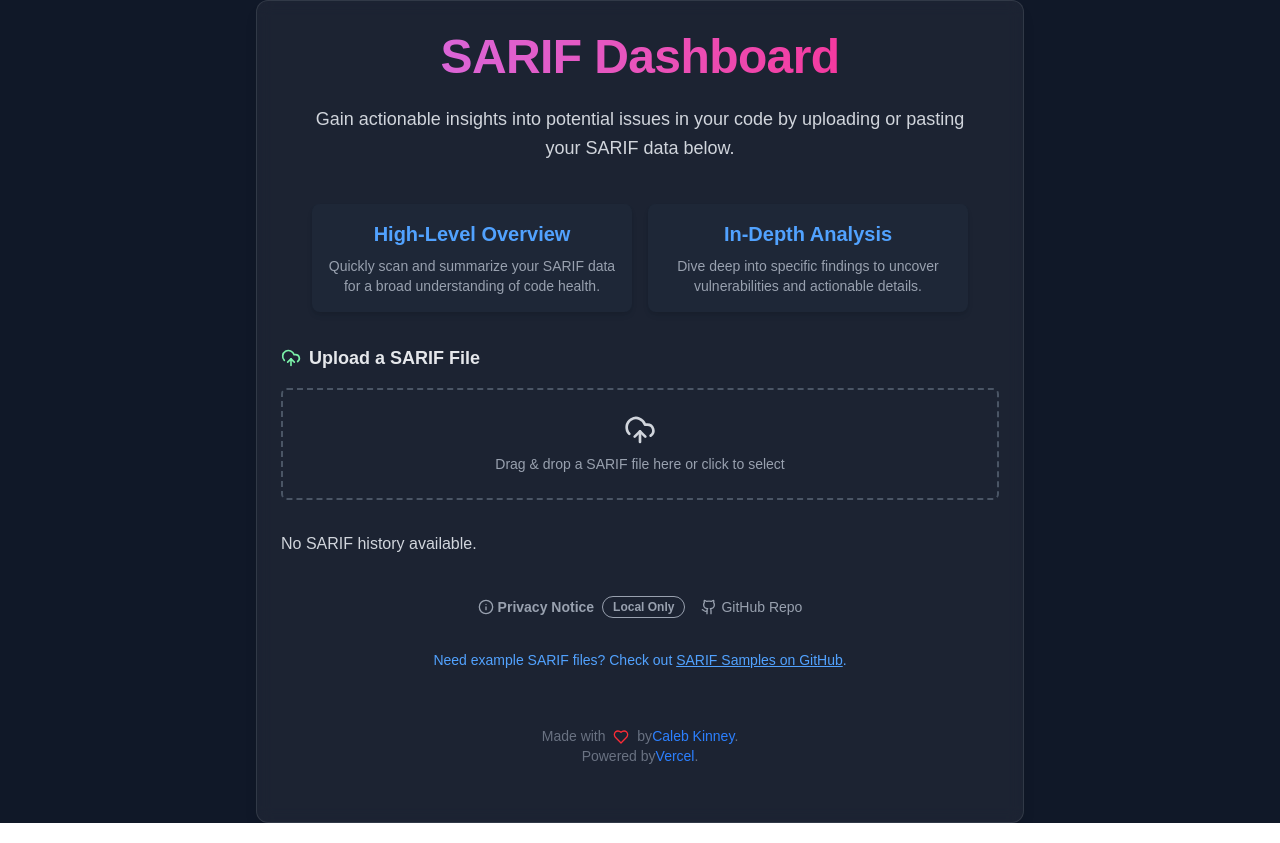
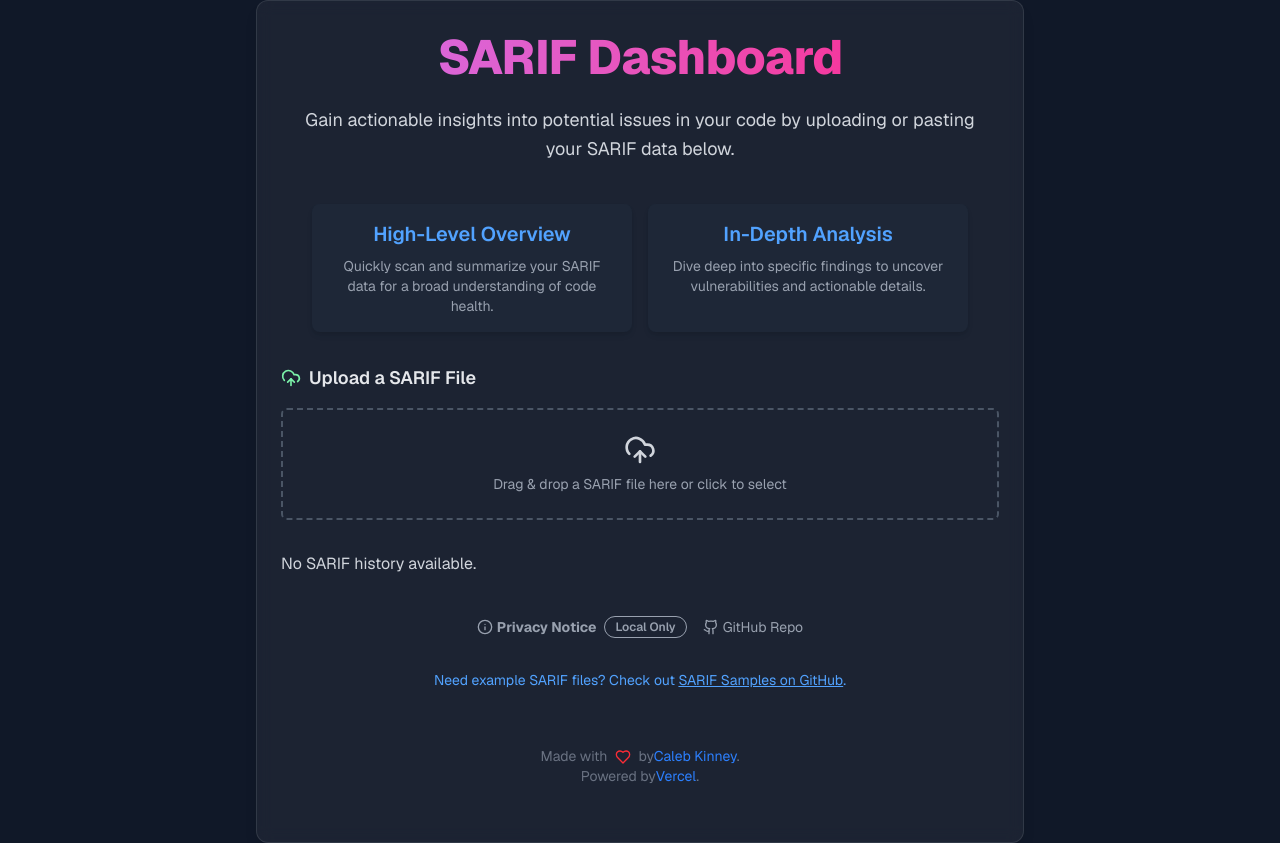
Before and after one commit to TypeError/sarif-dashboard, a Next.js app: page / in a window 1280 px wide. Built offline with nearby package versions, Linux system fonts and the light colour scheme.

Commit message:
use Geist Sans & Geist Mono

```diff
--- a/package.json
+++ b/package.json
@@ -21,6 +21,7 @@
     "@tanstack/react-table": "^8.20.6",
     "class-variance-authority": "^0.7.1",
     "clsx": "^2.1.1",
+    "geist": "^1.3.1",
     "lucide-react": "^0.474.0",
     "motion": "^12.0.5",
     "next": "15.1.6",
--- a/src/app/globals.css
+++ b/src/app/globals.css
@@ -1,8 +1,6 @@
 @import "tailwindcss";
 
 body {
-  font-family: Arial, Helvetica, sans-serif;
-  /* Apply the same dark gradient as the Hero */
   @apply min-h-screen bg-gradient-to-b from-gray-900 via-gray-800 to-gray-900 text-white;
 }
 
--- a/src/app/layout.tsx
+++ b/src/app/layout.tsx
@@ -1,4 +1,5 @@
 import type { Metadata } from "next";
+import { GeistSans } from "geist/font/sans";
 import "./globals.css";
 
 export const metadata: Metadata = {
@@ -13,8 +14,10 @@ export default function RootLayout({
   children: React.ReactNode;
 }>) {
   return (
-    <html lang="en">
-      <body>{children}</body>
+    <html lang="en" className={GeistSans.className}>
+      <body className="bg-gradient-to-b from-gray-900 via-gray-800 to-gray-900 text-white min-h-screen">
+        {children}
+      </body>
     </html>
   );
 }
--- a/src/components/DataTable.tsx
+++ b/src/components/DataTable.tsx
@@ -44,6 +44,7 @@ import {
   MultiformatMessageString,
 } from "@/types/sarif";
 import { Button } from "@/components/ui/button";
+import { GeistMono } from "geist/font/mono";
 
 /** Extend your local ReportingDescriptor so we can safely use `helpUri`. */
 interface ExtendedReportingDescriptor extends ReportingDescriptor {
@@ -205,7 +206,7 @@ export function DataTable({ sarif }: DataTableProps) {
         header: "File Name",
         cell: ({ getValue }) => {
           const fileName = getValue<string>();
-          return <span>{fileName}</span>;
+          return <span className={`${GeistMono.variable}`}>{fileName}</span>;
         },
       },
       {
--- a/tailwind.config.ts
+++ b/tailwind.config.ts
@@ -8,6 +8,10 @@ export default {
   ],
   theme: {
     extend: {
+      fontFamily: {
+        sans: ["var(--font-geist-sans)"],
+        mono: ["var(--font-geist-mono)"],
+      },
       colors: {
         background: "hsl(var(--background))",
         foreground: "hsl(var(--foreground))",
```
Also changed, not shown: 1 other file (tests, documents, lock files or other folders).
